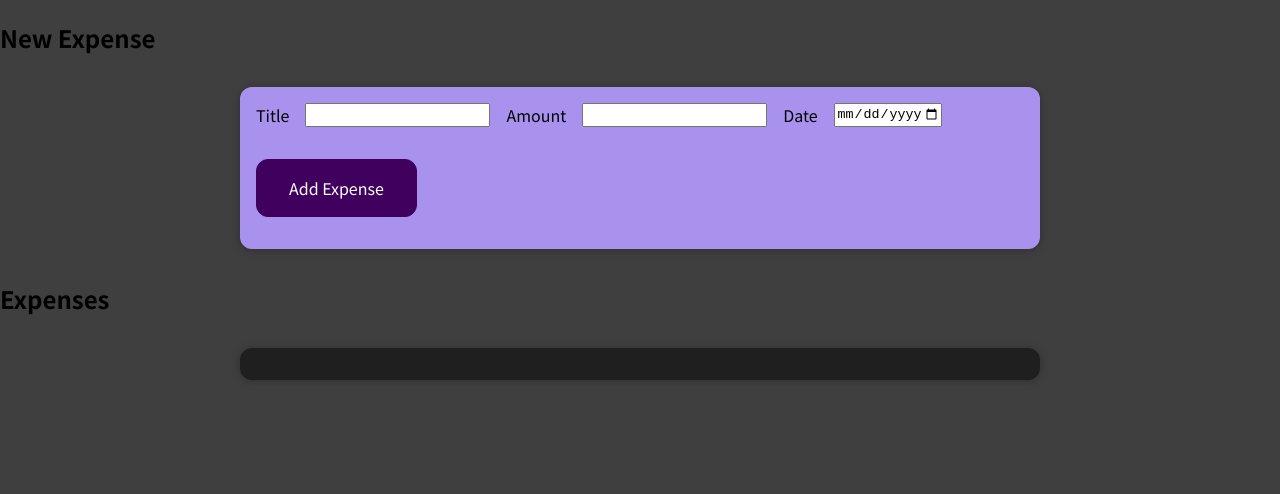
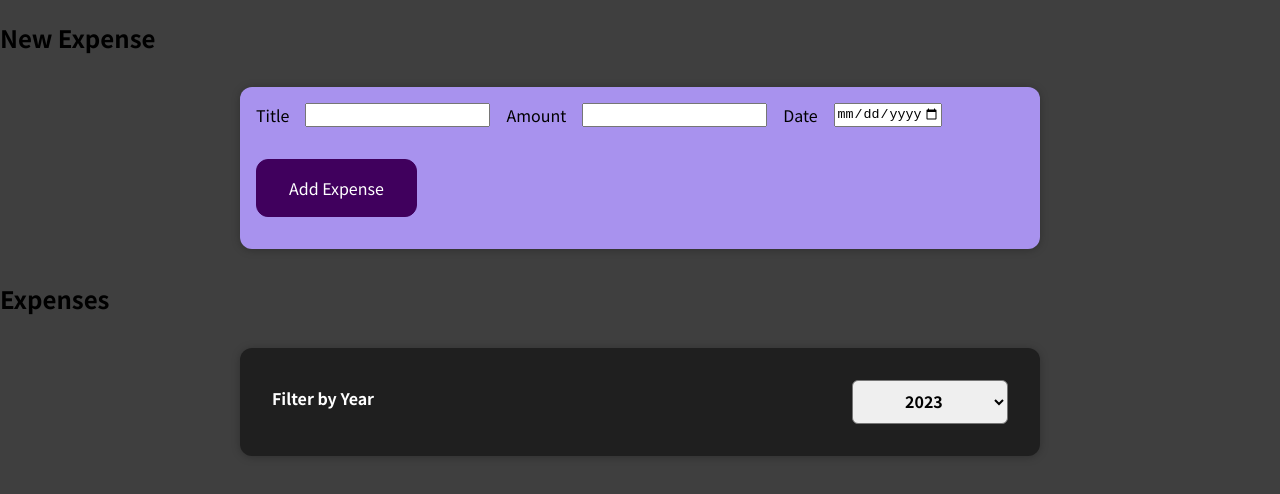
Before and after one commit to ctrl07/react, a React (Create React App) app: page / in a window 1280 px wide. Shown: the top 494 px of the page. Built offline with nearby package versions, Linux system fonts and the light colour scheme.

Commit message:
Filter through Expenses.

```diff
--- /dev/null
+++ b/src/components/Expenses/ExpenseFilter.css
@@ -0,0 +1,24 @@
+.expenses-filter {
+  color: white;
+  padding: 0 1rem;
+}
+
+.expenses-filter__control {
+  display: flex;
+  width: 100%;
+  align-items: center;
+  justify-content: space-between;
+  margin: 1rem 0;
+}
+
+.expenses-filter label {
+  font-weight: bold;
+  margin-bottom: 0.5rem;
+}
+
+.expenses-filter select {
+  font: inherit;
+  padding: 0.5rem 3rem;
+  font-weight: bold;
+  border-radius: 6px;
+}
--- /dev/null
+++ b/src/components/Expenses/ExpenseFilter.js
@@ -0,0 +1,23 @@
+import "./ExpenseFilter.css";
+
+const ExpenseFilter = (props) => {
+  const onChangeHandler = (e) => {
+    props.onChangeFilter(e.target.value);
+  };
+
+  return (
+    <div className="expenses-filter">
+      <div className="expenses-filter__control">
+        <label>Filter by Year</label>
+        <select value={props.selected} onChange={onChangeHandler}>
+          <option value="2023">2023</option>
+          <option value="2022">2022</option>
+          <option value="2021">2021</option>
+          <option value="2020">2020</option>
+        </select>
+      </div>
+    </div>
+  );
+};
+
+export default ExpenseFilter;
--- a/src/components/Expenses/Expenses.js
+++ b/src/components/Expenses/Expenses.js
@@ -1,20 +1,33 @@
-import ExpenseItem from "./ExpenseItem";
+import React from "react";
+import ExpenseItems from "./ExpenseItem";
+import ExpenseFilter from "./ExpenseFilter";
 import Card from "../UI/Card";
 import "./Expenses.css";
+import { useState } from "react";
 
 const Expenses = (props) => {
+  const [filteredYear, setFilteredYear] = useState("2023");
+  const filterChangeHandler = (selectedYear) => {
+    setFilteredYear(selectedYear);
+    console.log(selectedYear);
+  };
+
   return (
+    <>
       <Card className="expenses">
+        <ExpenseFilter
+          selected={filteredYear}
+          onChangeFilter={filterChangeHandler}
+        />
         {props.items.map((expense) => (
-        <ExpenseItem
-          key={expense.id}
+          <ExpenseItems
             title={expense.title}
-          location={expense.location}
             amount={expense.amount}
             date={expense.date}
           />
         ))}
       </Card>
+    </>
   );
 };
 
```
Lines whose indentation alone changed are shown as unchanged.
